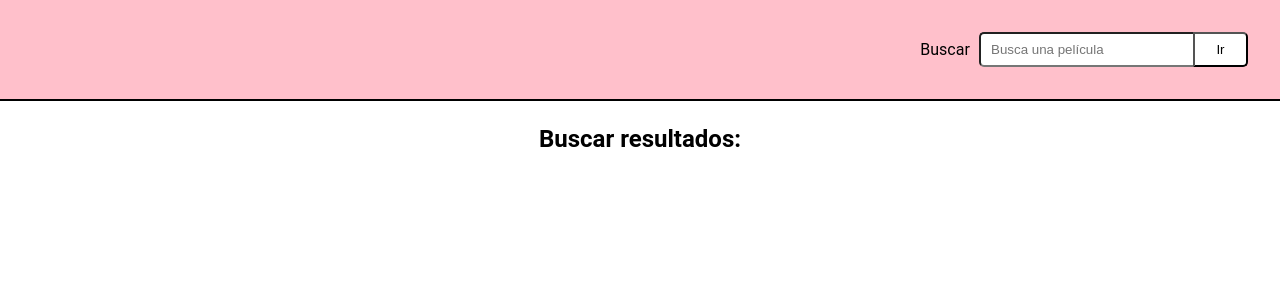
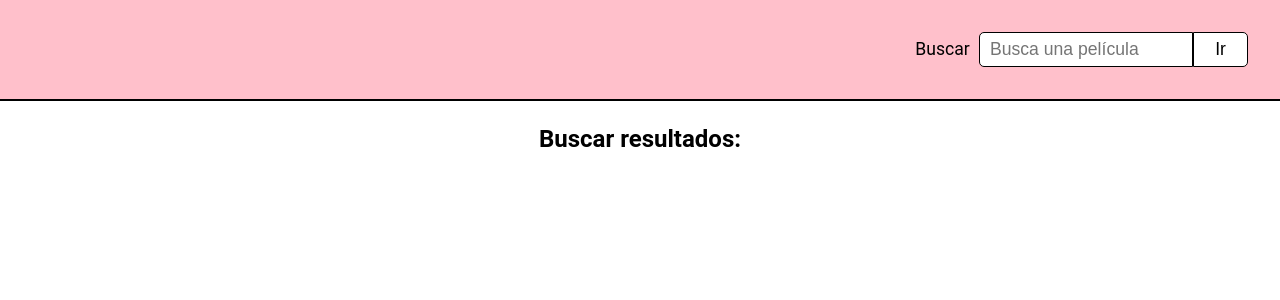
Before and after one commit to catharygr/buscar-libros-react, a React (Vite) app: page / in a window 1280 px wide. Shown: the top 300 px of the page. Built offline with nearby package versions, Linux system fonts and the light colour scheme.

Commit message:
Trabajando con grid en css

```diff
--- a/src/index.css
+++ b/src/index.css
@@ -29,7 +29,7 @@ h2,
 .input-buscar {
   border-top-left-radius: 5px;
   border-bottom-left-radius: 5px;
-  border-right: none;
+  border: 1px solid #000;
   width: 200px;
   padding-left: 0.6rem;
 }
@@ -40,6 +40,9 @@ h2,
   border-top-right-radius: 5px;
   width: 55px;
   height: 35px;
+  border: none;
+  border: 1px solid #000;
+  cursor: pointer;
 }
 
 .label-buscar {
@@ -76,5 +79,18 @@ h2,
     grid-row-gap: 20px;
     justify-items: stretch;
     align-items: stretch;
-
   }
+  h2,
+  .resultados {
+    font-size: 1.5rem;
+  }
+  .input-buscar {
+    font-size: 1.1rem;
+  }
+  .btn {
+    font-size: 1.1rem;
+  }
+  .label-buscar {
+    font-size: 1.1rem;
+  }
+}
```
Lines whose indentation alone changed are shown as unchanged.
